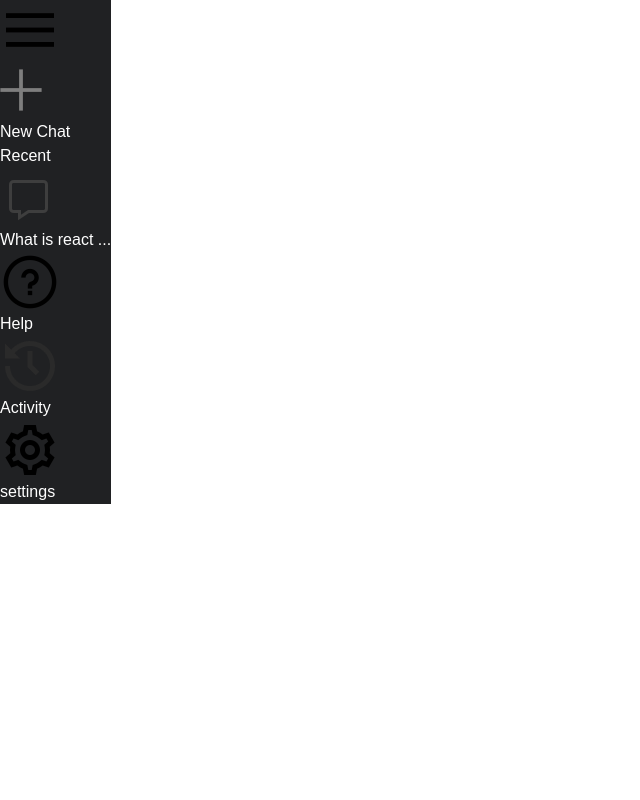
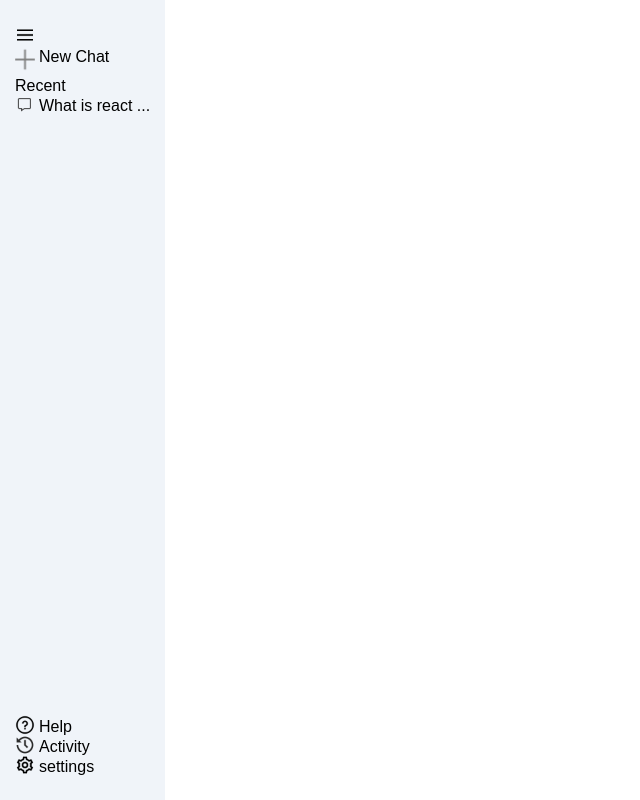
Before and after one commit to Yash-8888/gemini_AI-clone, a React (Vite) app in the folder Gemini Clone/: page / in a window 1280 px wide. Shown: the whole page, without its empty margins (0-640 px from the left). Built offline with nearby package versions, Linux system fonts and the light colour scheme.

Commit message:
css to side bar

```diff
--- a/Gemini Clone/src/App.css
+++ b/Gemini Clone/src/App.css
@@ -1 +1,18 @@
 @import "tailwindcss";
+
+.sidebar {
+    min-height: 100vh;
+    display: inline-flex;
+    flex-direction: column;
+    background-color: #f0f4f9;
+    justify-content: space-between;
+    padding: 25px 15px;
+}
+.sidebar img {
+    width: 20px;
+
+}
+.sidebar p {
+    height: 20px;
+
+}
--- a/Gemini Clone/src/Component/SideBar/SideBar.jsx
+++ b/Gemini Clone/src/Component/SideBar/SideBar.jsx
@@ -3,31 +3,31 @@ import {assets} from '../../assets/assets'
 
 const SideBar = () => {
   return (
-    <div className="justify-between bg-[#202123] text-white flex flex-col h-full p-2">
-        <div className="top">
-            <img src={assets.menu_icon} alt="Menu Icon" className='logo' />
-            <div className="new-chats">
+    <div className="sidebar">
+        <div className=" ">
+            <img src={assets.menu_icon} alt="Menu Icon"  />
+            <div className="flex mt-4 gap-1">
                 <img src={assets.plus_icon} alt="" />
                 <p>New Chat</p>
             </div>
-            <div className="recent">
-                <p>Recent</p>
-                <div className="recent-entry">
+            <div className="">
+                <p className='size-20'>Recent</p>
+                <div className="flex items-center gap-1">
                     <img src={assets.message_icon} alt="Chat Icon" />
                     <p>What is react  ...</p>
                 </div>
             </div>
         </div>
-        <div className="bottom">
-            <div className="bottom-item">
+        <div className="">
+            <div className="px-[10px] flex items-center gap-1">
                 <img src={assets.question_icon} alt="Light Mode Icon" />
                 <p>Help</p>
             </div>
-            <div className="bottom-item">
+            <div className="px-[10px] flex items-center gap-1">
                 <img src={assets.history_icon} alt="Light Mode Icon" />
                 <p>Activity</p>
             </div>
-            <div className="bottom-item">
+            <div className="px-[10px] flex items-center gap-1">
                 <img src={assets.setting_icon} alt="Light Mode Icon" />
                 <p>settings</p>
             </div>
```
